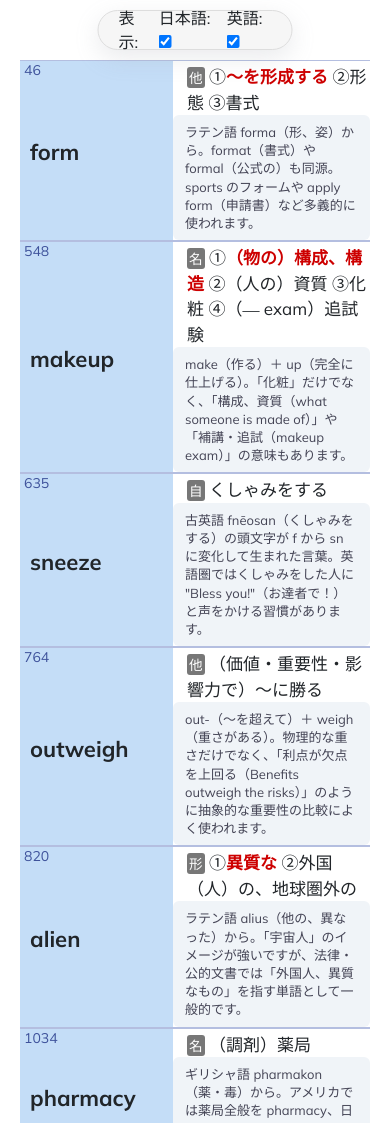
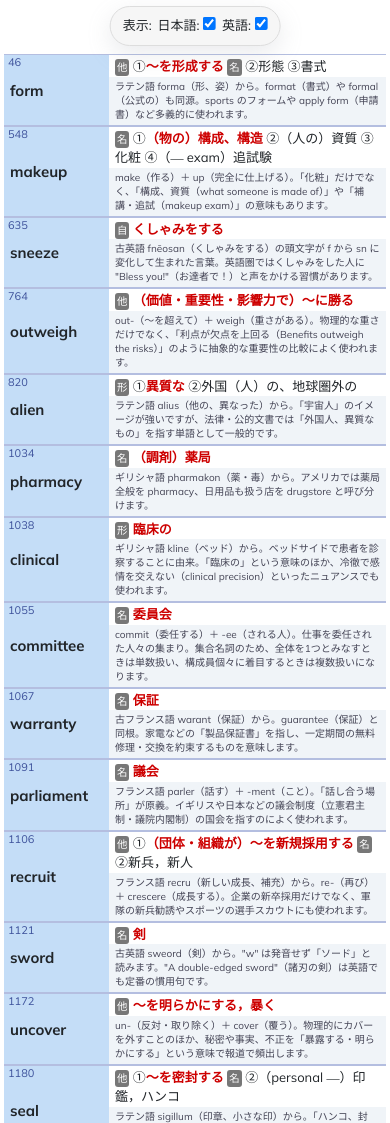
Before and after one commit to sukepc0824/e-leap, a plain HTML site: page index.html in a window 390 px wide. Shown: the top 1123 px of the page. Drawn offline with nearby package versions, Linux system fonts and the light colour scheme.

Commit message:
レスポンシブデザイン

```diff
--- a/index.html
+++ b/index.html
@@ -48,10 +48,9 @@
         section .word {
             display: flex;
             align-items: center;
-            width: 153px;
+            width: 156px;
             flex-shrink: 0;
             padding-right: 10px;
-            min-height: 84px;
             padding-left: 10px;
             background-color: rgb(196, 221, 247);
         }
@@ -67,24 +66,23 @@
             display: flex;
             flex-direction: column;
             align-items: flex-start;
-            justify-content: center;
+            justify-content: space-between;
             cursor: pointer;
             flex-grow: 1;
         }
 
         .mean {
-            padding-left: 14px;
             font-size: 17px;
-            margin-top: 3px;
+            margin-top: 4px;
+            margin-left: 10px;
         }
 
         .explanation {
-            font-size: 13px;
+            font-size: 12px;
             color: #445;
             line-height: 1.4;
             background: #f0f4f8;
-            padding: 8px 12px;
-            border-radius: 6px;
+            padding: 4px 8px;
         }
 
         header {
@@ -133,6 +131,47 @@
             padding: 2px;
             border-radius: 3px;
             font-size: .8em
+        }
+
+        /* スマホ向けレスポンシブスタイル */
+        @media (max-width: 600px) {
+            main {
+                padding: 10px 4px;
+                padding-top: 54px;
+            }
+
+            header {
+                top: 6px;
+                padding: 4px 12px;
+                font-size: 13px;
+                gap: 6px;
+            }
+
+            section .word {
+                width: 105px;
+                padding-left: 6px;
+                padding-right: 6px;
+            }
+
+            h1 {
+                font-size: 15px;
+                margin-top: 10px;
+            }
+
+            p.index {
+                font-size: 11px;
+            }
+
+            .mean {
+                font-size: 13px;
+                margin-top: 2px;
+                margin-left: 6px;
+            }
+
+            .explanation {
+                font-size: 10px;
+                padding: 3px 6px;
+            }
         }
     </style>
 </head>
@@ -193,9 +232,17 @@
 
                     if (styledMeaning.includes("①") && styledMeaning.includes("②")) {
                         styledMeaning = styledMeaning.replace(/①(.*?)②/, (match, p1) => {
-                            const cleaned = p1.replace(/<span class="highlight">.*?<\/span>/g, '');
-                            return `①<strong>${cleaned}</strong>②`;
+                            return `①<strong>${p1}</strong>②`;
                         });
+                    } else if (!styledMeaning.includes("①")) {
+                        // 「①」がない場合は品詞タグを除いた全体の意味部分を強調表示
+                        if (styledMeaning.includes("]")) {
+                            styledMeaning = styledMeaning.replace(/(\].*)$/, (match, p1) => {
+                                return `]<strong>${p1.slice(1)}</strong>`;
+                            });
+                        } else {
+                            styledMeaning = `<strong>${styledMeaning}</strong>`;
+                        }
                     }
 
                     const $section = `
```
